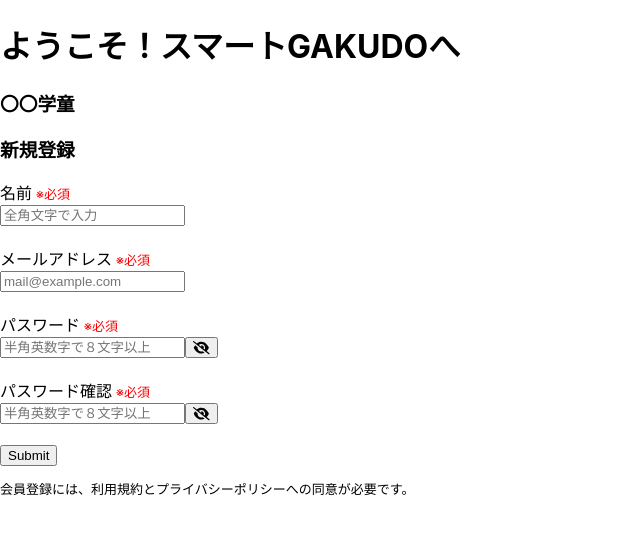
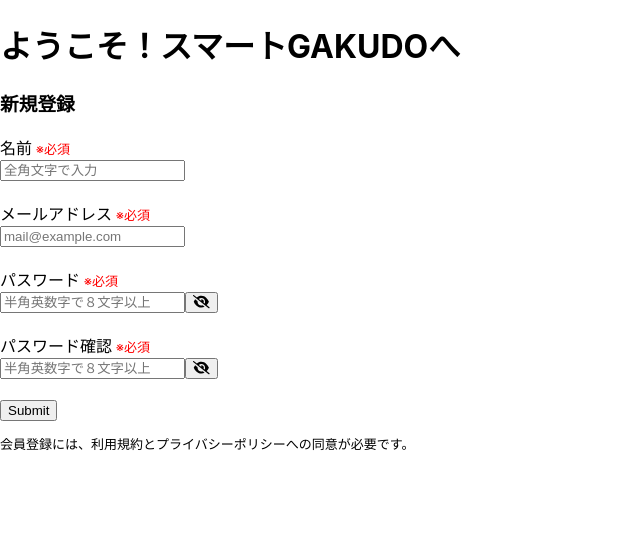
Before and after one commit to hidamari-kaihatu/aikon-app, a Next.js app in the folder app-next/next/: page /teachers/teacher-newer/1 in a window 1280 px wide. Shown: the top 534 px of the page, without its empty margins (0-640 px from the left). Built offline with nearby package versions, Linux system fonts and the light colour scheme; no server answers.

Commit message:
内容と動きを確認して不要なコードを削除

```diff
--- a/app-next/next/pages/teachers/teacher-newer/[id].tsx
+++ b/app-next/next/pages/teachers/teacher-newer/[id].tsx
@@ -13,6 +13,7 @@
 import Link from 'next/link';
 import { useRouter } from 'next/router';
 import axios from "axios";
+
 type Inputs = {
     name: string,
     email: string,
@@ -61,7 +62,7 @@
     const onSubmit: SubmitHandler<Inputs> = data => {
       console.log("data : ",data);
       console.log("firebase");
-            // createUserWithEmailAndPassword(auth, data.email, data.password)
+            createUserWithEmailAndPassword(auth, data.email, data.password)
 
             //DBのスタッフテーブルに職員のName ,EmailをPOST
             const postData = {
@@ -72,6 +73,8 @@
             Axios.post(`api/proxy/staffPost`, postData)
             .then((res) => {
                 console.log(res.data);
+                // 登録完了したら確認画面へ(新規登録職員の名前を渡す)
+                Router.push({pathname: "/teachers/teacher-newer", query: query} ,"/teachers/teacher-newer")
             })
             .catch((error) => {
                 console.log(error);
@@ -83,83 +86,8 @@
                             }
             //登録完了したらログイン画面へ
             // Router.push("/admin/admin-login")
-            // // 登録完了したら確認画面へ(新規登録職員の名前を渡す)
-            Router.push({pathname: "/teachers/teacher-newer", query: query} ,"/teachers/teacher-newer")
 
     }
-// type Inputs = {
-//   name: string,
-//   email: string,
-//   password: string,
-//   confirmPassword: string
-// };
-// const schema = yup.object().shape({
-//   name: yup
-//     .string()
-//     .required('入力してください')
-//     .matches(
-//       /^[ぁ-んァ-ヶｱ-ﾝﾞﾟ一-龠]*$/,
-//       'スペースなしで全角のひらがな、カタカナ、漢字で入力してください'
-//     ),
-//   email: yup
-//     .string()
-//     .required('入力してください')
-//     .email('メールアドレスの形式が不正です'),
-//   password: yup
-//     .string()
-//     .required('入力してください')
-//     .matches(
-//       /^(?=.*?[a-zA-Z])(?=.*?\d)[a-zA-Z\d]{8,}$/,
-//       'アルファベットと数字を組み合わせて8文字以上で入力してください'
-//     ),
-//   confirmPassword: yup
-//     .string()
-//     .required('入力してください')
-//     .matches(
-//       /^(?=.*?[a-zA-Z])(?=.*?\d)[a-zA-Z\d]{8,}$/,
-//       'アルファベットと数字を組み合わせて8文字以上で入力してください'
-//     )
-//     .oneOf([yup.ref('password'), null], '確認用パスワードが一致していません'),
-
-// })
-// .required();//これがないとコンソールにdataが表示されなかった！
-
-//  export default function App() {
-//   const { register, handleSubmit, watch, formState: { errors } } = useForm<Inputs>({
-//     resolver: yupResolver(schema)
-//   });
-//   const router = useRouter();
-// //   console.log(router.query.id);
-//   const center_id = router.query.id;
-// //   console.log(center_id);
-
-//    const onSubmit: SubmitHandler<Inputs> = data => {
-//     console.log("data : ",data);
-//     console.log("firebase");
-//         //   createUserWithEmailAndPassword(auth, data.email, data.password)
-
-//           //DBのスタッフテーブルに職員のName ,Email,
-//           const postData = {
-//               "Center_id": center_id,
-//               "Name":data.name,
-//               "Email":data.email,
-//             }
-//              Axios.post(`api/proxy/staffPost`, postData)
-//             .then((res) => {
-//                 console.log(res.data);
-//             })
-//             .catch((error) => {
-//                 console.log("staffPostError : ",error);
-//             })
-
-//             const query = {
-//                 name: data.name,
-//                 center_id: center_id
-//             }
-
-//             //登録完了したら確認画面へ(新規登録職員の名前を渡す)
-//             Router.push({pathname: "/teachers/teacher-newer", query: query} ,"/teachers/teacher-newer")
-//   }
 
   // パスワード表示制御ようのstate
   const [isRevealPassword, setIsRevealPassword] = useState(false);
@@ -178,7 +106,7 @@
     <form onSubmit={handleSubmit(onSubmit)} noValidate>
       <div>
         <h1>ようこそ！スマートGAKUDOへ</h1>
-        <h3>〇〇学童</h3>
+        {/* <h3>〇〇学童</h3> */}
       </div>
       <div>
        <h3>新規登録</h3>
```
